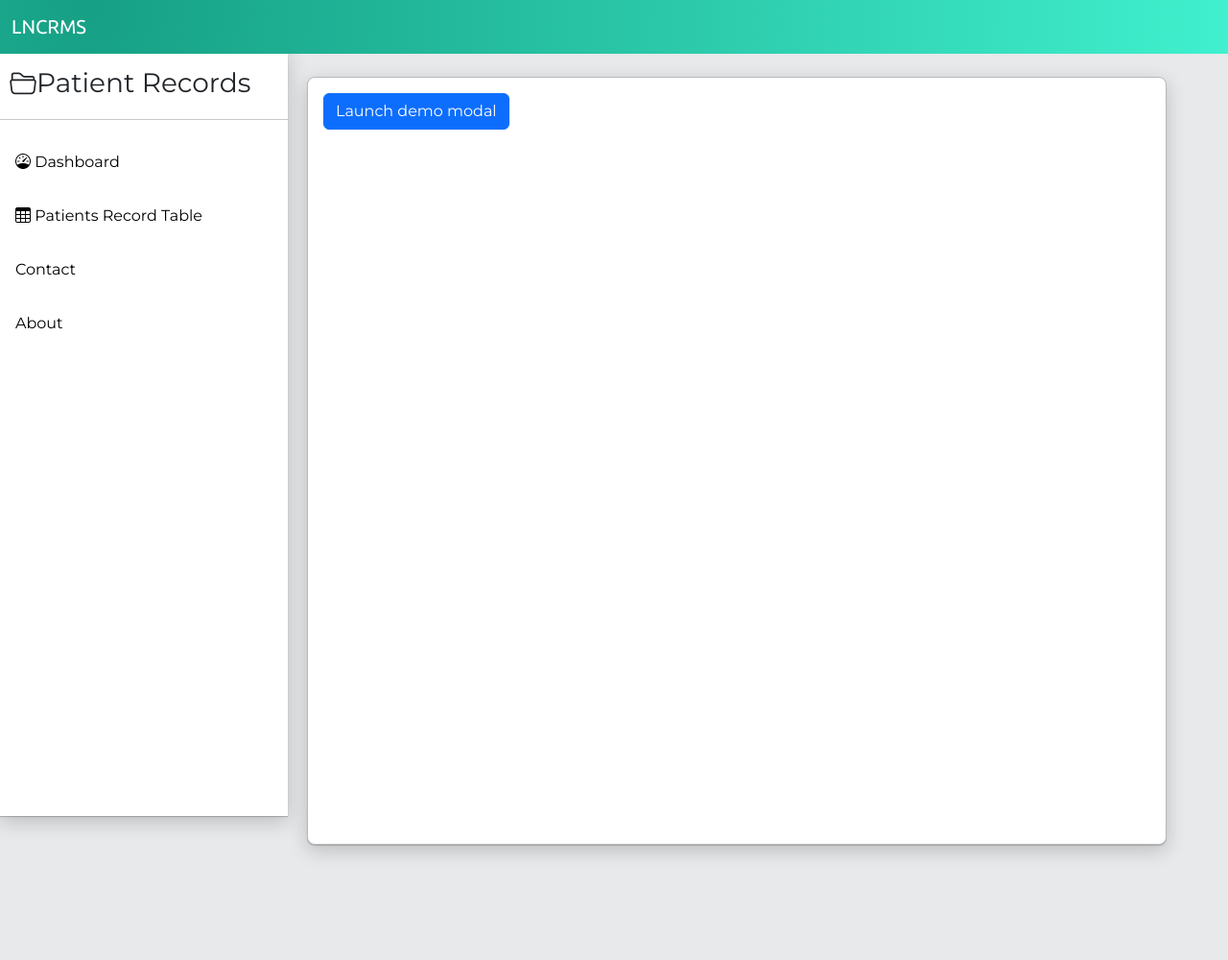
After one commit to Moooogz/LNCRMS, a Django app: page /patientdetails in a window 1280 px wide. The commit adds this page. Shown: the whole page at 96% size. Run offline with Django 4.2, Linux system fonts and the light colour scheme.

Commit message:
modal added

```diff
--- a/website/static/styles.css
+++ b/website/static/styles.css
@@ -1,4 +1,5 @@
-@import url('https://fonts.googleapis.com/css2?family=Montserrat:wght@300&display=swap');
+@import url('https://fonts.googleapis.com/css2?family=Montserrat:wght@400&display=swap');
+@import url('https://fonts.googleapis.com/css2?family=Ubuntu&display=swap');
 
 *{
     font-family: "Montserrat", sans-serif;
@@ -10,20 +11,21 @@
 }
 
 #navgreen {
-    background: linear-gradient(109.6deg, rgb(9, 154, 151) 11.2%, rgb(21, 205, 168) 91.1%);
+  background: radial-gradient(circle at 7.1% 15.6%, rgb(22, 160, 133) 0%, rgb(64, 240, 206) 100.3%);
+
 }
 
 main {
     position: absolute;
     top: 80px;
     left: 320px;
-    width:80lvw;
+    width:70lvw;
     height: 100%;
     background-color: white;
     padding: 1em;
     color: #555;
     border-radius: 8px;
-    box-shadow: 3px 3px 5px #acabab;
+    box-shadow: 0 1px 1px 0 rgba(0, 0, 0, 0.2), 0 6px 20px 0 rgba(0, 0, 0, 0.19);
     border: solid 1px;
     border-color: #b9b9b9;
 
@@ -41,7 +43,7 @@
     position: fixed;
     height: 100%;
     overflow: auto;
-    box-shadow: 2px 2px 5px #acabab;
+    box-shadow: 0 1px 1px 0 rgba(0, 0, 0, 0.2), 0 6px 20px 0 rgba(0, 0, 0, 0.19);
   }
 
   /* Sidebar links */
--- a/website/templates/navbar.html
+++ b/website/templates/navbar.html
@@ -4,7 +4,7 @@
 <div class="container bg-gradient">
     <nav class="navbar fixed-top" id="navgreen">
         <div class="container-fluid" id="logodiv">
-          <a class="navbar-brand" href="#">LNCRMS</a>
+          <a class="navbar-brand" href="#" style="font-family: 'Ubuntu', sans-serif;">LNCRMS</a>
         </div>
       </nav>
   </div>
--- /dev/null
+++ b/website/templates/patientdetails.html
@@ -0,0 +1,36 @@
+{% extends 'base.html' %}
+
+{% block content %}
+<!-- Button trigger modal -->
+<button type="button" class="btn btn-primary" data-bs-toggle="modal" data-bs-target="#exampleModal">
+    Launch demo modal
+  </button>
+
+  <!-- Modal -->
+  <div class="modal fade" id="exampleModal" tabindex="-1" aria-labelledby="exampleModalLabel" aria-hidden="true">
+    <div class="modal-dialog">
+      <div class="modal-content">
+        <div class="modal-header">
+          <h1 class="modal-title fs-5" id="exampleModalLabel">Add patient</h1>
+          <button type="button" class="btn-close" data-bs-dismiss="modal" aria-label="Close"></button>
+        </div>
+        <div class="modal-body">
+          First Name : <input/> <br/>
+          Middle Name :<input/><br/>
+          Last Name :<input/><br/>
+        </div>
+
+      </div>
+    </div>
+  </div>
+{% comment %} <div class='patientdetails-main'>
+    <div style='text-align: center;'>
+        <h3>Patient Record</h3>
+    </div>
+   <div class='geninfo'>
+
+    <div class='greentip'></div><div class='patientinfo' style='width: 800px;'>PATIENT NAME:<div>Mark Dave A. Dizon</div></div>
+    <div class='greentip' style="margin-left: 843px;"></div><div class='patientinfo' style='width: 300px;'>Patient Number</div>
+   </div>
+</div> {% endcomment %}
+{% endblock %}
--- a/website/templates/sidebar.html
+++ b/website/templates/sidebar.html
@@ -3,7 +3,7 @@
     <div style="margin: 20px 10px;"><h3><i class="bi bi-folder2-open"></i>Patient Records</h3></div>
     <hr>
     <a  href="#home"><i class="bi bi-speedometer"></i> Dashboard</a>
-    <a href="#news"> <i class="bi bi-table"></i> Patients Record Table</a>
+    <a href="{% url 'home' %}"> <i class="bi bi-table"></i> Patients Record Table</a>
     <a href="#contact">Contact</a>
     <a href="#about">About</a>
   </div>
--- a/website/urls.py
+++ b/website/urls.py
@@ -3,5 +3,6 @@
 
 urlpatterns = [
     path('',views.home, name='home'),
+    path('patientdetails',views.patientDetails, name='patientdetails'),
 
 ]
--- a/website/views.py
+++ b/website/views.py
@@ -1,7 +1,11 @@
-from django.shortcuts import render
+from django.shortcuts import render,redirect
 from .models import Patient
 
 def home(request):
     patientsdata = Patient.objects.all()
 
     return render(request, 'home.html',{'patientsdata': patientsdata})
+
+
+def patientDetails(request):
+    return render(request, 'patientdetails.html',{})
```
Also changed, not shown: other parts of website/static/styles.css (+45 -0 lines), website/templates/base.html (+7 -4 lines), website/templates/home.html (+70 -11 lines).
